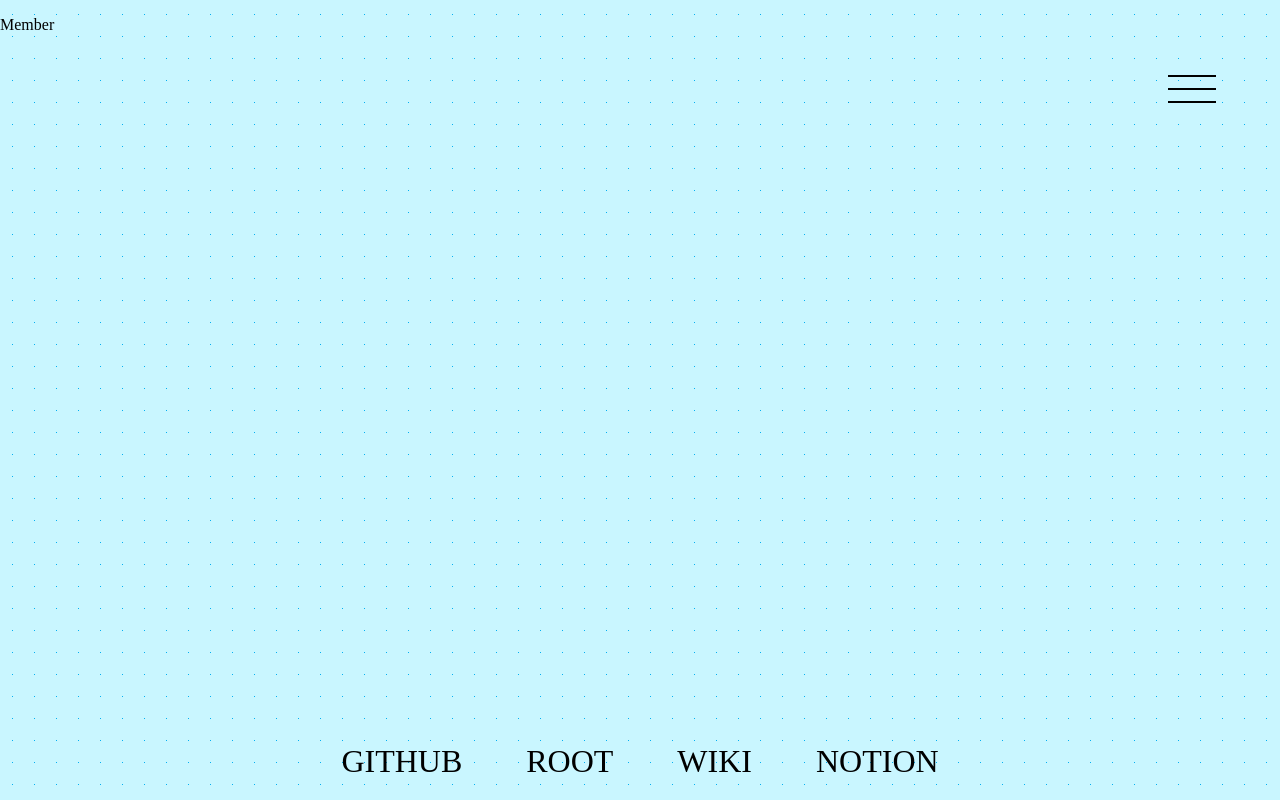
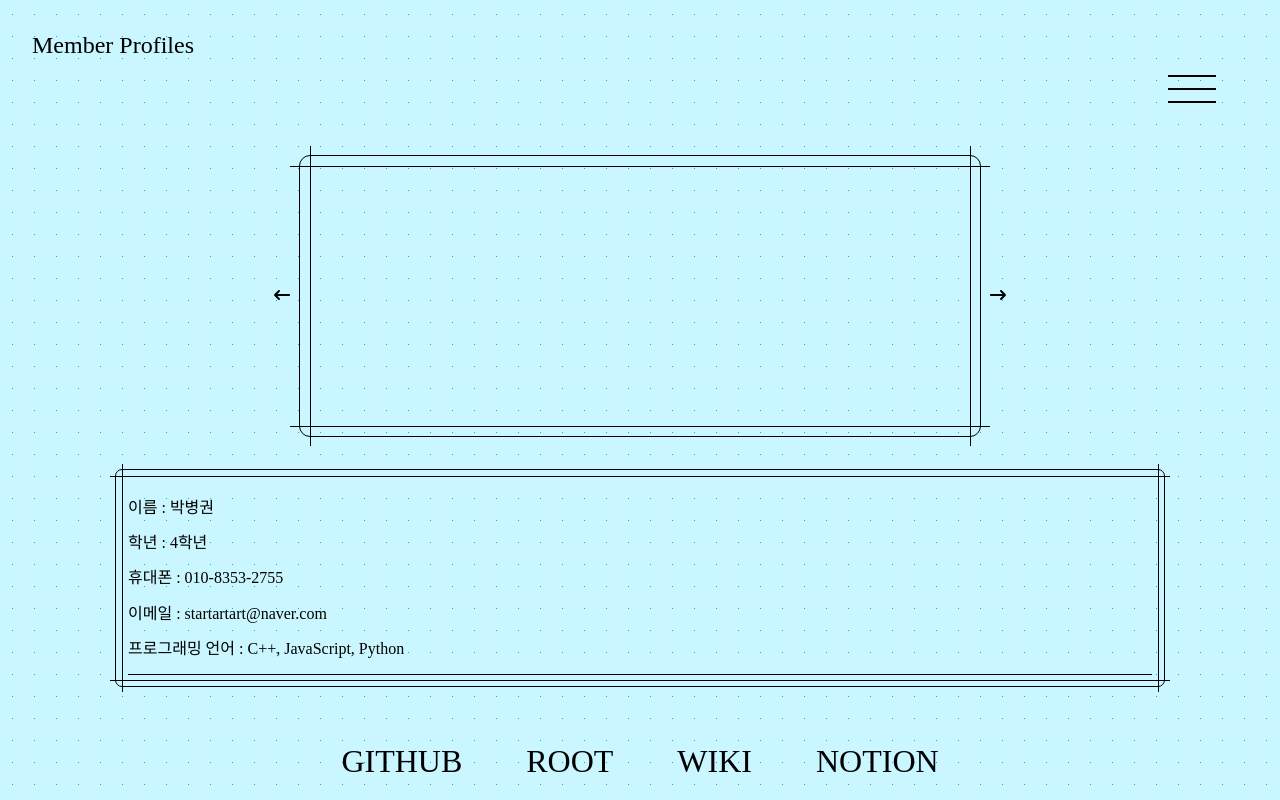
Before and after one commit to startartart/ivis_front, a React (Create React App) app: page /main/member in a window 1280 px wide. Built offline with nearby package versions, Linux system fonts and the light colour scheme; a web font is replaced by a local one.

Commit message:
STYLE: 컴포넌트 수정

```diff
--- a/src/Main-components/Member.js
+++ b/src/Main-components/Member.js
@@ -1,9 +1,33 @@
 import React from 'react';
+import "./Member.scss"
+import { FontAwesomeIcon } from '@fortawesome/react-fontawesome';
+import { faGithub, faInstagram } from '@fortawesome/free-brands-svg-icons';
+import { faArrowLeftLong, faArrowRightLong } from '@fortawesome/free-solid-svg-icons';
 
 const Member = () => {
     return (
-        <div>
-            <p>Member</p>
+        <div className="member-wrapper">
+            <div className="member-title">
+                <p>Member Profiles</p>
+            </div>
+            <div className="member-selector-form">
+                <div className="member-selector-left"><FontAwesomeIcon icon={faArrowLeftLong} /></div>
+                <div className="member-selector-center">
+                </div>
+                <div className="member-selector-right"><FontAwesomeIcon icon={faArrowRightLong} /></div>
+            </div>
+            <div className="member-show-form">
+                <p>이름 : 박병권</p>
+                <p>학년 : 4학년</p>
+                <p>휴대폰 : 010-8353-2755</p>
+                <p>이메일 : startartart@naver.com</p>
+                <p>프로그래밍 언어 : C++, JavaScript, Python</p>
+                <hr/>
+                <div className="member-icon-list">
+                <a className="member-icon" href="https://github.com/startartart"><FontAwesomeIcon icon={faGithub} /></a>
+                <a className="member-icon" href="https://github.com/startartart"><FontAwesomeIcon icon={faInstagram} /></a>
+                </div>
+            </div>
         </div>
     );
 }
--- a/src/pages/Main.js
+++ b/src/pages/Main.js
@@ -4,7 +4,7 @@ import './Main.scss';
 import MainForm from "../Main-components/MainForm";
 import About from "../Main-components/About";
 import Member from "../Main-components/Member";
-import Services from "../Main-components/Services";
+import Developer from "../Main-components/Developer";
 import Menu from "../Main-components/Menu";
 import Footer from '../Main-components/Footer';
 
@@ -17,7 +17,7 @@ const Main = () => {
           <Route path="/" element={<MainForm />} />
           <Route path="about" element={<About />} />
           <Route path="member" element={<Member />} />
-          <Route path="services" element={<Services />} />
+          <Route path="developer" element={<Developer />} />
       </Routes>
       <Footer />
       </div>
--- a/src/share-components/SignUpForm.js
+++ b/src/share-components/SignUpForm.js
@@ -232,29 +232,26 @@ const SignUpForm = ({control}) => {
 
     // 학번 중복체크 존재하면 로그인 진행, 없으면 회원가입 진행
     const sidCheckHandler = async () => {
-        await axios.post("http://localhost:4000/api/user/sidcheck", {
+        await axios.post("https://ivis.dev/api/user/sidcheck", {
             sid: values.studentNumber
         }).then((res) => {
-            if (res.result === "true") {
+            if (res.data.result === true) {
                 // 로그인 진행
                 dispatch({
                     type: "NEXT",
                     check: check
                 });
+                console.log("로그인 진행");
             } else {
                 // 회원가입 진행
                 dispatch({
                     type: "REGISTER",
                     check: check
                 });
+                console.log("회원가입진행");
             }
         }).catch((err) => {
             console.log(err);
-        });
-        // 임시용
-        dispatch({
-            type: "REGISTER",
-            check: check
         });
     }
     // 비밀번호 체크, 8자리 이상, 비밀번호와 비밀번호 확인이 같은지 체크
@@ -273,29 +270,35 @@ const SignUpForm = ({control}) => {
             });
             return;
         }
-        await axios.post("http://localhost:4000/api/user/pwcheck", {
+        await axios.post("https://ivis.dev/api/user/pwcheck", {
             sid: values.studentNumber,
             pw: values.password
-        }).then((res) => {
-            if (res.result === "true") {
+        },{withCredentials: true}
+        ).then((res) => {
+            console.log(res);
+            if (res.data.result === true) {
                 dispatch({
                     type: "NEXT",
                     check: check + 1,
                 });
+                dispatch({
+                    type: "USERNAME",
+                    name: res.data.name
+                });
             } else {
-                alert("학번이 존재하지 않습니다.");
+                setValues({
+                    ...values,
+                    cite: true
+                });
             }
         }).catch((err) => {
-            setValues({
-                ...values,
-                cite: true
-            });
+            console.log(err);
         });
     }
     const onSubmitHandler = async (e) => {
         e.preventDefault();
         // API POST 나중에 다시 수정
-        await axios.post("http://localhost:4000/api/user/register", {
+        await axios.post("https://ivis.dev/api/user/register", {
             sid: values.studentNumber,
             pw: values.password,
             name: values.name,
@@ -311,15 +314,17 @@ const SignUpForm = ({control}) => {
             type: "NEXT",
             check: check + 1,
         });
+
     }
     const onSendFormHandler = async (e) => {
         e.preventDefault();
-        await axios.post("http://localhost:4000/api/application", {
+        await axios.post("https://ivis.dev/api/application", {
             intro: answer.q1,
             language: answer.q2,
             project: answer.q3,
             etc: answer.q4,
-        })
+
+        },{ withCredentials: true })
         .then((res) => {
             console.log(res);
         })
@@ -331,7 +336,7 @@ const SignUpForm = ({control}) => {
     }
     const onResultCheckHandler = async (e) => {
         e.preventDefault();
-        await axios.get("http://localhost:4000/api/application", {
+        await axios.get("https://ivis.dev/api/application", {
             //not params
         })
         .then((res) => {
@@ -459,7 +464,7 @@ const SignUpForm = ({control}) => {
                         {/* MyHome */}
                         {check === 3 && (
                             <>
-                                <Text>MyHome : {values.name} {isSubmit === true ? "[신청 완료]" : "[미신청]"}</Text>
+                                <Text>MyHome : {name} {isSubmit === true ? "[신청 완료]" : "[미신청]"}</Text>
                                 {isSubmit ? null : <Button className="col" onClick={continueHandler}>신청하기</Button>}
                                 {isSubmit ? <Button className="col" onClick={onResultCheckHandler}>신청결과</Button> : null}
                                 <Button className="col" onClick={onCloseHandler}>나가기</Button>
```
